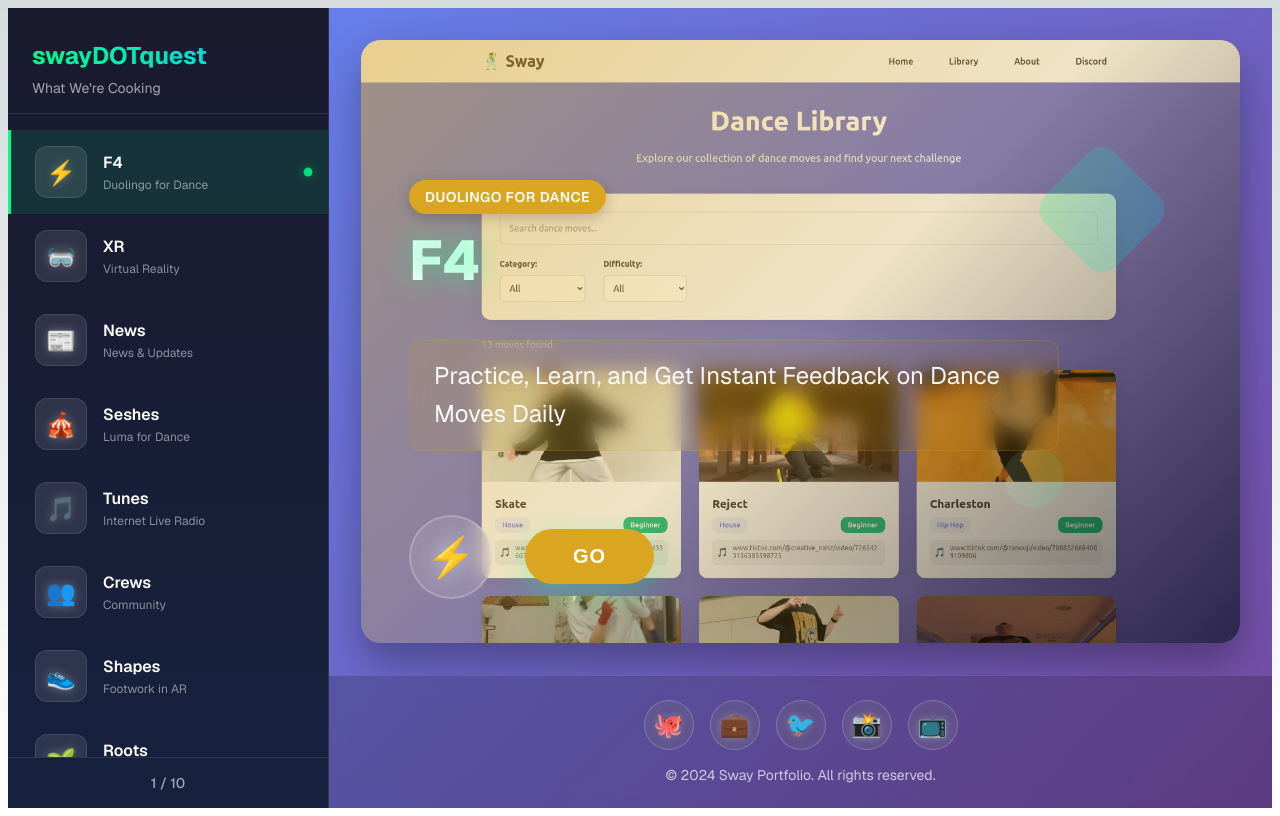
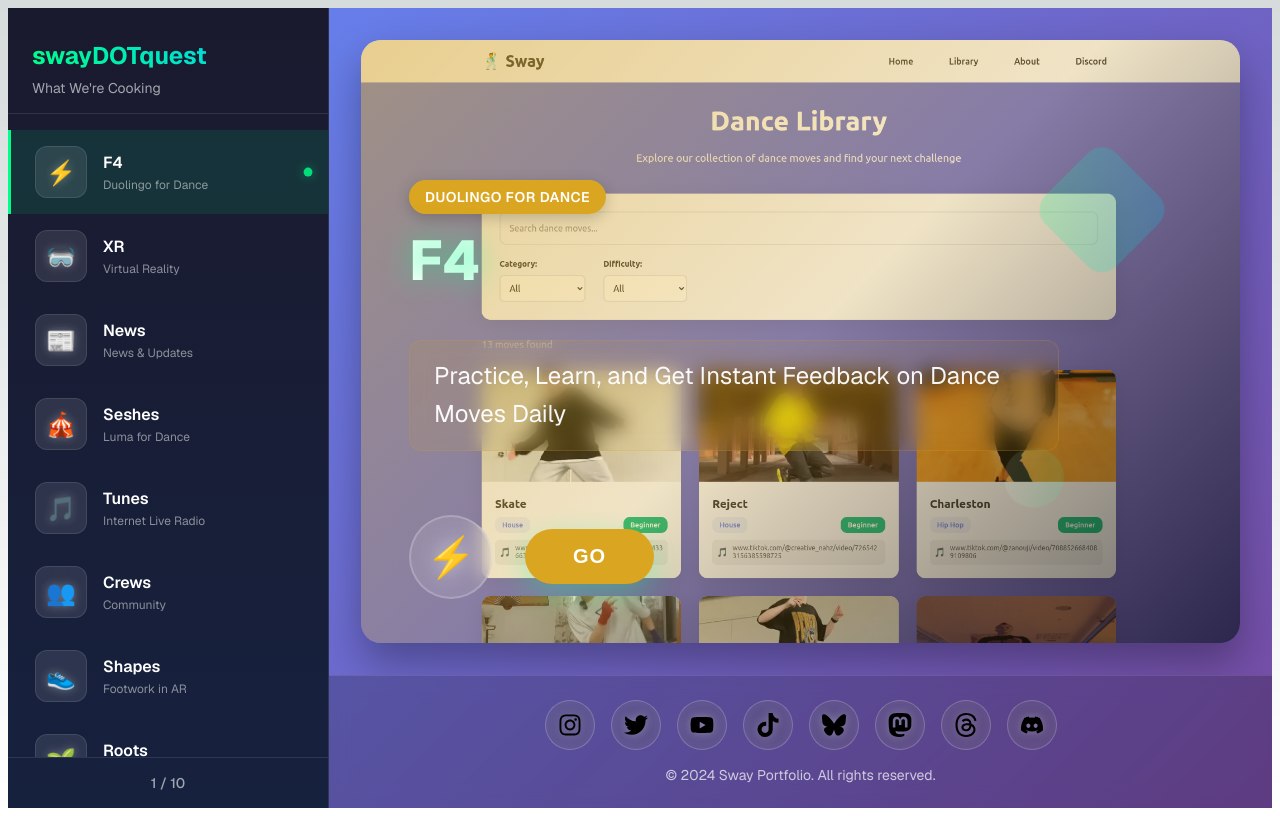
Before and after one commit to oscoDOTblog/sway-ui, a Next.js app: page / in a window 1280 px wide. Built offline with nearby package versions, Linux system fonts and the light colour scheme.

Commit message:
add footer

```diff
--- a/src/app/components/Footer.js
+++ b/src/app/components/Footer.js
@@ -1,32 +1,37 @@
+import {
+  FaInstagram,
+  FaTwitter,
+  FaYoutube,
+  FaTiktok,
+  FaDiscord
+} from 'react-icons/fa';
+import {
+  SiMastodon,
+  SiThreads,
+  SiBluesky
+} from 'react-icons/si';
+import {
+  SITE_DISCORD,
+  SOCIAL_INSTAGRAM,
+  SOCIAL_TWITTER,
+  SOCIAL_YOUTUBE,
+  SOCIAL_BLUESKY,
+  SOCIAL_MASTODON,
+  SOCIAL_THREADS,
+  SOCIAL_TIKTOK
+} from '../config/config';
 import styles from './Footer.module.css';
 
 export default function Footer() {
   const socialLinks = [
-    {
-      name: 'GitHub',
-      icon: '🐙',
-      url: 'https://github.com'
-    },
-    {
-      name: 'LinkedIn',
-      icon: '💼',
-      url: 'https://linkedin.com'
-    },
-    {
-      name: 'Twitter',
-      icon: '🐦',
-      url: 'https://twitter.com'
-    },
-    {
-      name: 'Instagram',
-      icon: '📸',
-      url: 'https://instagram.com'
-    },
-    {
-      name: 'YouTube',
-      icon: '📺',
-      url: 'https://youtube.com'
-    }
+    { url: SOCIAL_INSTAGRAM, icon: FaInstagram, label: 'Instagram' },
+    { url: SOCIAL_TWITTER, icon: FaTwitter, label: 'Twitter' },
+    { url: SOCIAL_YOUTUBE, icon: FaYoutube, label: 'YouTube' },
+    { url: SOCIAL_TIKTOK, icon: FaTiktok, label: 'TikTok' },
+    { url: SOCIAL_BLUESKY, icon: SiBluesky, label: 'Bluesky' },
+    { url: SOCIAL_MASTODON, icon: SiMastodon, label: 'Mastodon' },
+    { url: SOCIAL_THREADS, icon: SiThreads, label: 'Threads' },
+    { url: SITE_DISCORD, icon: FaDiscord, label: 'Discord' }
   ];
 
   const handleSocialClick = (url) => {
@@ -36,16 +41,20 @@
   return (
     <footer className={styles.footer}>
       <div className={styles.socialLinks}>
-        {socialLinks.map((social) => (
-          <button
-            key={social.name}
-            className={styles.socialButton}
-            onClick={() => handleSocialClick(social.url)}
-            title={social.name}
-          >
-            <span className={styles.socialIcon}>{social.icon}</span>
-          </button>
-        ))}
+        {socialLinks.map((social, index) => {
+          const IconComponent = social.icon;
+          return (
+            <button
+              key={index}
+              className={styles.socialButton}
+              onClick={() => handleSocialClick(social.url)}
+              title={social.label}
+              aria-label={social.label}
+            >
+              <IconComponent className={styles.socialIcon} />
+            </button>
+          );
+        })}
       </div>
       <div className={styles.copyright}>
         © 2024 Sway Portfolio. All rights reserved.
--- a/src/app/components/Sidebar.js
+++ b/src/app/components/Sidebar.js
@@ -5,7 +5,7 @@
     <div className={styles.sidebar}>
       <div className={styles.header}>
         <h2 className={styles.title}>swayDOTquest</h2>
-        <div className={styles.subtitle}>What We're Cooking</div>
+        <div className={styles.subtitle}>What We&apos;re Cooking</div>
       </div>
 
       <div className={styles.projectList}>
--- /dev/null
+++ b/src/app/config/config.js
@@ -0,0 +1,58 @@
+// Configuration file for Sway UI app
+export const config = {
+  // Social media links
+  discord: {
+    url: 'https://discord.gg/Zfk2nPrebS',
+    label: 'Discord'
+  },
+
+  // Social media links
+  social: {
+    bluesky: {
+      url: 'https://bsky.app/profile/osco.bsky.social',
+      label: 'Bluesky'
+    },
+    instagram: {
+      url: 'https://www.instagram.com/sway.quest',
+      label: 'Instagram'
+    },
+    mastodon: {
+      url: 'https://mastodon.social/@oscoDOTblog',
+      label: 'Mastodon'
+    },
+    tiktok: {
+      url: 'https://www.tiktok.com/@sway_xr',
+      label: 'TikTok'
+    },
+    threads: {
+      url: 'https://www.threads.net/@oscoDOTblog',
+      label: 'Threads'
+    },
+    twitter: {
+      url: 'https://twitter.com/oscoDOTblog',
+      label: 'Twitter'
+    },
+    youtube: {
+      url: 'https://www.youtube.com/@oscoDOTblog',
+      label: 'YouTube'
+    }
+  },
+
+  // App settings
+  app: {
+    name: 'Sway',
+    version: '0.1.0'
+  }
+};
+
+// Export individual social media constants for easy import
+export const SOCIAL_BLUESKY = config.social.bluesky.url;
+export const SOCIAL_INSTAGRAM = config.social.instagram.url;
+export const SOCIAL_MASTODON = config.social.mastodon.url;
+export const SOCIAL_TIKTOK = config.social.tiktok.url;
+export const SOCIAL_THREADS = config.social.threads.url;
+export const SOCIAL_TWITTER = config.social.twitter.url;
+export const SOCIAL_YOUTUBE = config.social.youtube.url;
+export const SITE_DISCORD = config.discord.url;
+
+export default config;
```
Also changed, not shown: package.json (+6 -5 lines), 1 other file (tests, documents, lock files or other folders).
